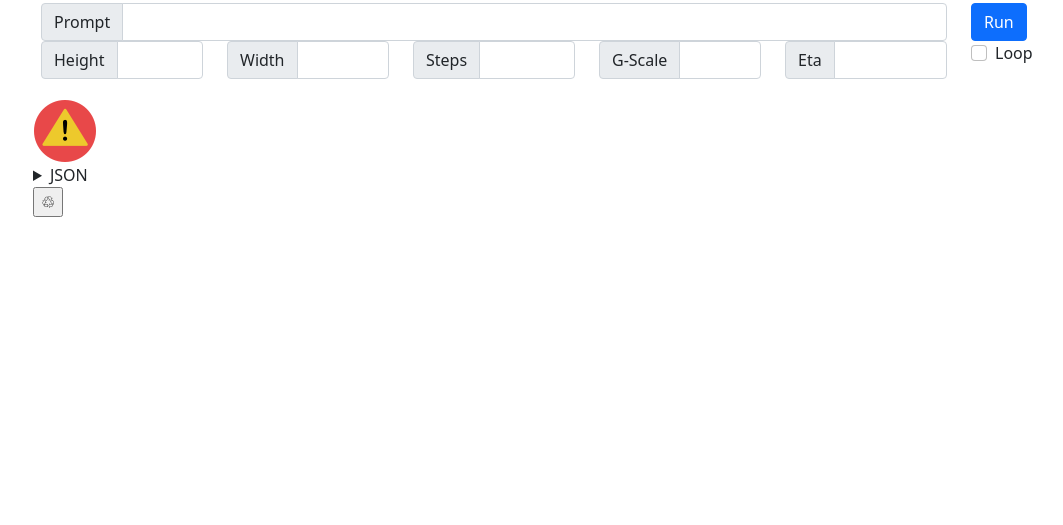
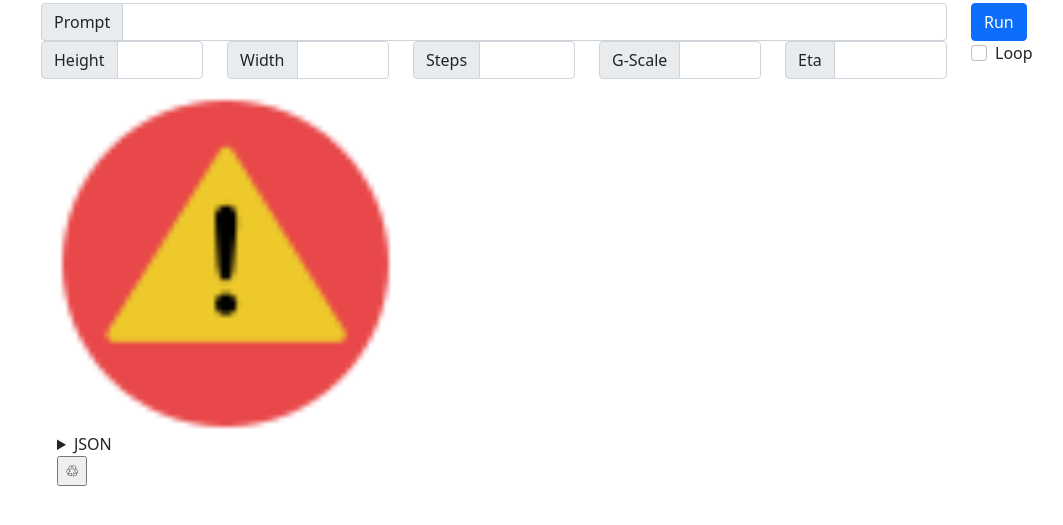
Before and after one commit to shirayu/purepale, a website: page purepale/static/index.html in a window 1280 px wide. Both pictures are taken after a click on the button "Run". Shown: the part 53-578 px from the top of the page, without its empty margins (53-1116 px from the left). Drawn offline with nearby package versions, Linux system fonts and the light colour scheme; no server answers.

Commit message:
Use columns

```diff
--- a/purepale/static/index.html
+++ b/purepale/static/index.html
@@ -73,11 +73,14 @@
             </div>
         </div>
 
+        <div class="container">
+            <div class="row m-1" v-for="row_idx in Math.ceil(results.length / 3)" :key="row_idx">
+
+                <div class="col-4" v-for="(result, col_idx) in results.slice((row_idx - 1) * 3, row_idx * 3)">
                     <div>
-            <div v-for="(result, index) in results" :key="result.path" class="m-1" style="float:left; min-width:216px;">
-
-                <div>
-                    <img :src="result.path" class="img-fluid">
+                        <a :href="result.path" target="_blank">
+                            <img :src="result.path" class="img-fluid w-100">
+                        </a>
                     </div>
                     <div>
                         {{result.query.prompt}}
@@ -89,9 +92,13 @@
                             {{result.error}}
                         </div>
                         <div v-if="finished">
-                        <input type="button" value="♲" @click="trigger_retry" :data-index="index">
+                            <input type="button" value="♲" @click="trigger_retry" :data-index="row_idx * 3 + col_idx">
                         </div>
                     </div>
+                </div>
+                <div class="col-4" v-for="j in (3 - results.length % 3)" v-if="row_idx * 3 > results.length">
+                </div>
+
             </div>
         </div>
 
```
Lines whose indentation alone changed are shown as unchanged.
